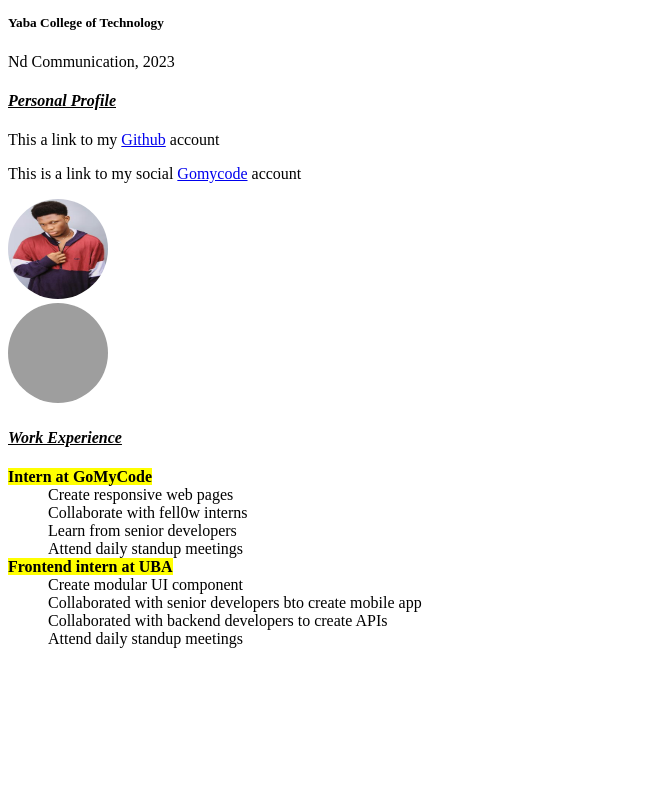
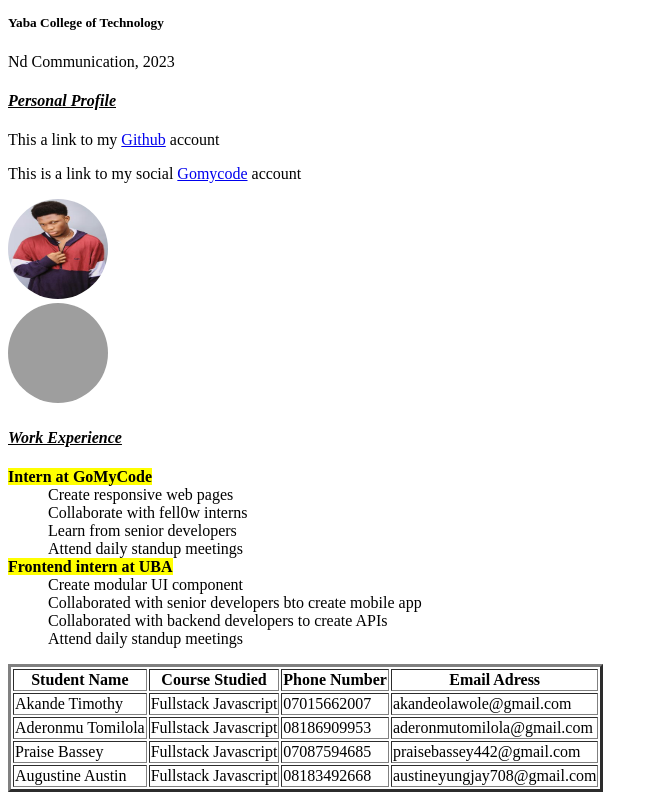
Before and after one commit to timmytunez/updated_cv, a plain HTML site: page index.html in a window 1280 px wide. Shown: the part 560-1360 px from the top of the page, without its empty margins (0-658 px from the left). Before the commit the page ends 1224 px from the top, so only its background shows below. Drawn offline with Linux system fonts and the light colour scheme; grey boxes are pictures that could not be loaded.

Commit message:
html table added

```diff
--- a/index.html
+++ b/index.html
@@ -78,6 +78,44 @@
         <dd>Attend daily standup meetings</dd>
 </dl>
 
+<table border="3">
+
+    <tr>
+        <th>Student Name</th>
+        <th>Course Studied</th>
+        <th>Phone Number</th>
+        <th>Email Adress</th>
+    </tr>
+
+    <tr>
+        <td>Akande Timothy</td>
+        <td>Fullstack Javascript</td>
+        <td>07015662007</td>
+        <td>akandeolawole@gmail.com</td>
+    </tr>
+
+    <tr>
+        <td>Aderonmu Tomilola</td>
+        <td>Fullstack Javascript</td>
+        <td>08186909953</td>
+        <td>aderonmutomilola@gmail.com</td>
+    </tr>
+
+    <tr>
+        <td>Praise Bassey</td>
+        <td>Fullstack Javascript</td>
+        <td>07087594685</td>
+        <td>praisebassey442@gmail.com</td>
+    </tr>
+
+    <tr>
+        <td>Augustine Austin</td>
+        <td>Fullstack Javascript</td>
+        <td> 08183492668</td>
+        <td> austineyungjay708@gmail.com</td>
+    </tr>
+</table>
+
 
 </body>
 </html>
```
